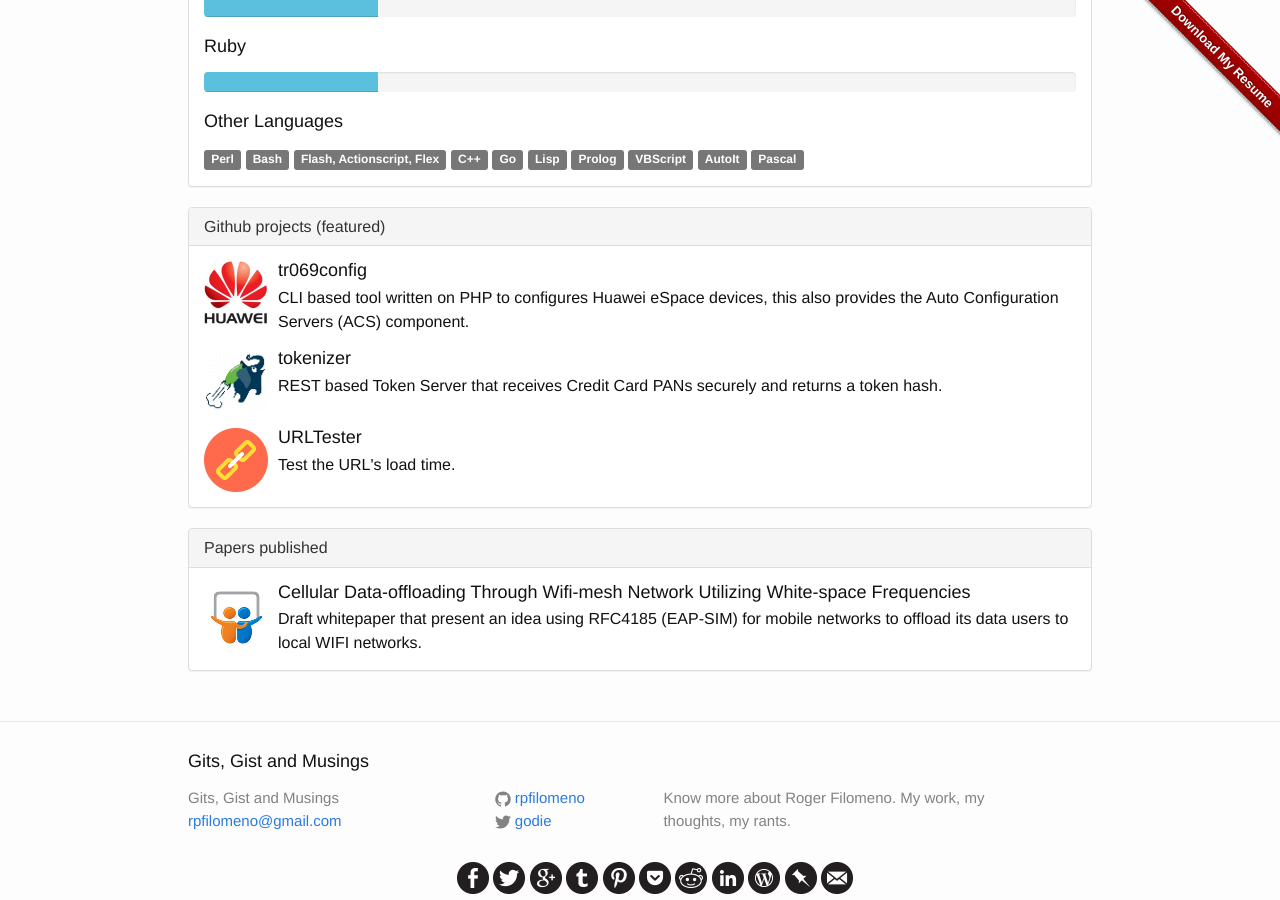
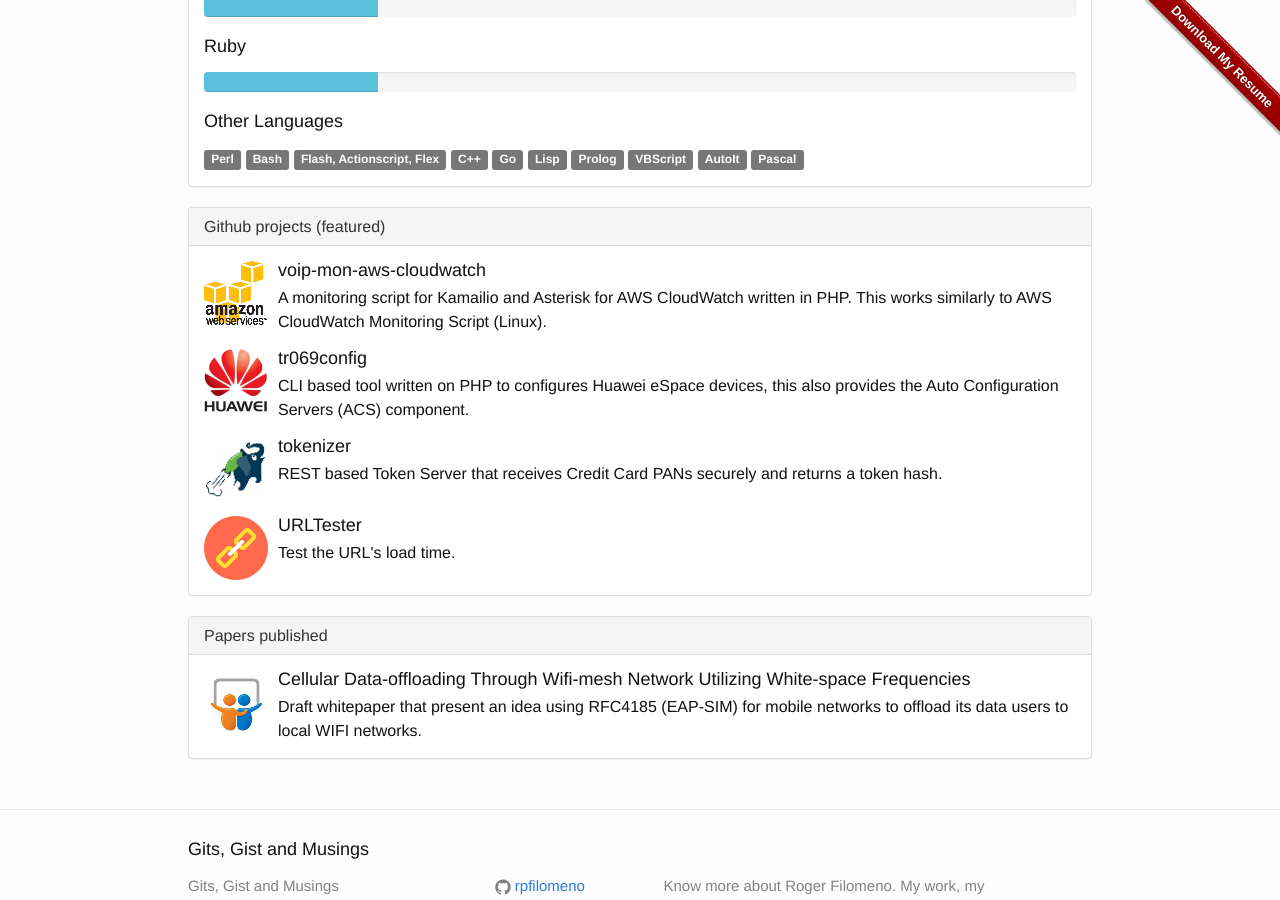
Before and after one commit to rpfilomeno/rpfilomeno.github.io, a Jekyll site: the page built from index.md, in a window 1280 px wide and 900 px high, scrolled down 748 px. Built offline with Jekyll 4.4.1, drawn with Linux system fonts in a browser that asks for light colours.

Commit message:
Added link to voip-mon-aws-cloudwatch in main page

```diff
--- a/index.md
+++ b/index.md
@@ -97,6 +97,18 @@ title: Home
   </div>
   <div class="panel-body">
 
+        <div class="media">
+		  <div class="media-left media-middle" style="float: left;">
+		    <a href="https://github.com/rpfilomeno/voip-mon-aws-cloudwatch">
+		      <img class="media-object" src="images/th-aws-64x64.png" alt="VOIP Statistics to AWS CloudWatch" width="64" height="64">
+		    </a>
+		  </div>
+		  <div class="media-body">
+		    <h4 class="media-heading">voip-mon-aws-cloudwatch</h4>
+		    A monitoring script for Kamailio and Asterisk for AWS CloudWatch written in PHP. This works similarly to AWS CloudWatch Monitoring Script (Linux).
+		  </div>
+		</div>
+
 		<div class="media">
 		  <div class="media-left media-middle" style="float: left;">
 		    <a href="https://github.com/rpfilomeno/tr069config">
```
Also changed, not shown: images/th-aws-64x64.png (added).
